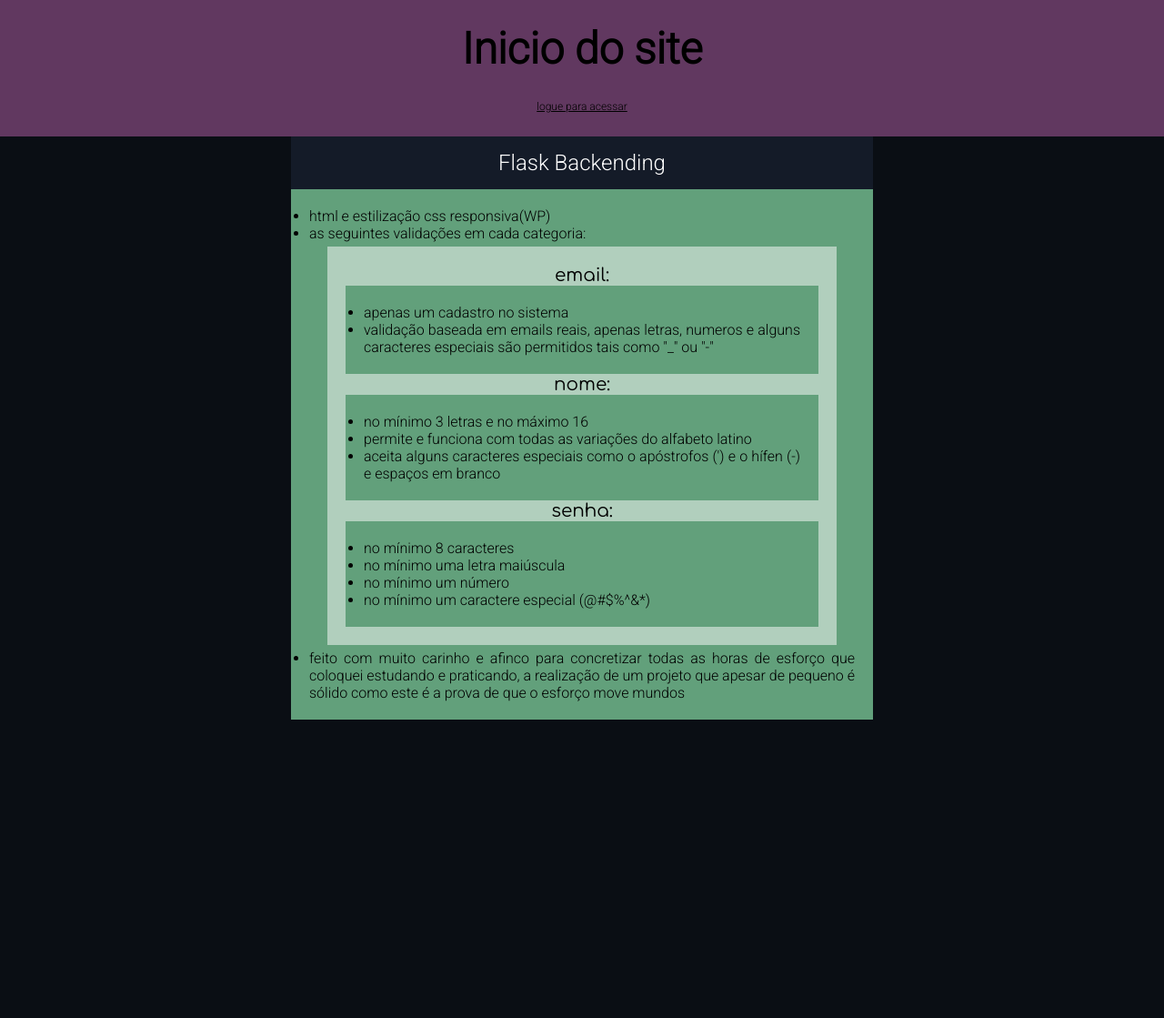
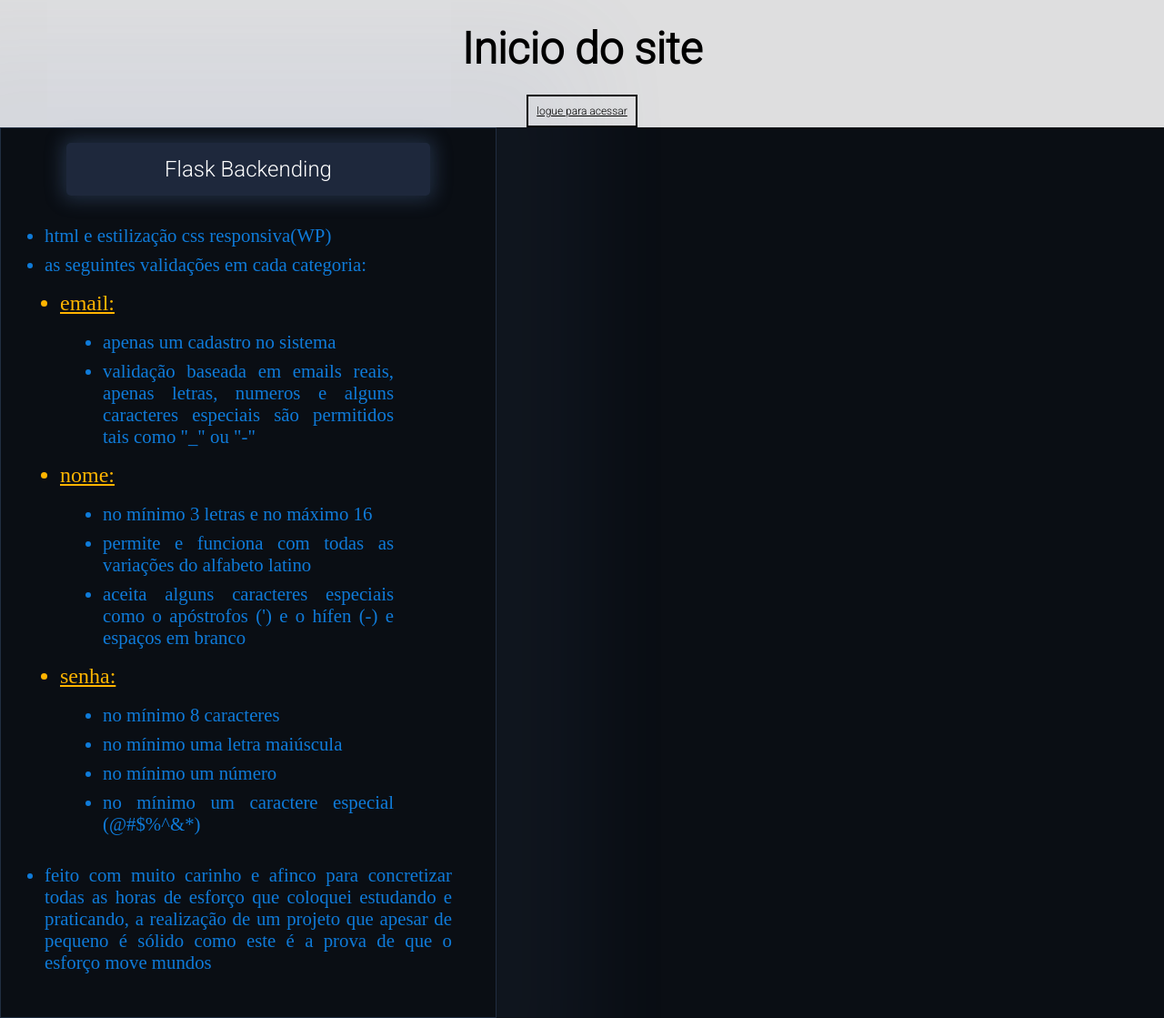
Before and after one commit to FabricioNascimentop/SiteLogin, a Flask app: page / in a window 1280 px wide. Shown: the whole page at 91% size. Before the commit the page ends 791 px from the top, so only its background shows below. Run offline with Flask 3, Linux system fonts and the light colour scheme.

Commit message:
update style da página index
falta o svg do botão para logar

```diff
--- a/static/style.css
+++ b/static/style.css
@@ -1,10 +1,17 @@
 @import url('https://fonts.googleapis.com/css2?family=Comfortaa&family=Roboto:wght@300&display=swap');
+:root {
+    --fundo-vs: rgb(10,14,20);
+    --azul-claro: rgb(100,140,200);
+    --cor-letra-padrao: rgb(15, 123, 217);
+    --cor-letra-amarelo:rgb(255,180,0);
+    font-size: 1.3em;
+  }
 *{
     margin:0px;
     padding:0px;
 }
 body{
-    background-color: rgb(10,14,20);
+    background-color: var(--fundo-vs);
 }
 h1#inicio_h1{
     font-size: 48px;
@@ -15,18 +22,25 @@
 h2#inicio_h2{
     font-size:24px;
     font-weight: 400;
-    background-color: rgba(30, 40, 60, 0.5);
-    width: 610px;
-    padding: 15px;
+    background-color: rgb(30, 40, 60);
+    width: 400px;
     color: white;
     text-align: center;
     font-family: 'Roboto', sans-serif;
     margin: auto;
+    padding: 15px 0px;
+    border-radius: 5px;
+    box-shadow: 0px 0px 20px 5px rgb(100, 140, 200,0.25);
 }
 a#inicio_a{
     color: black;
     font-size: 12px;
     font-family: 'Roboto', sans-serif;
+    border: 2px solid black;
+    padding: 9px;
+    animation-name: borda;
+    animation-duration: 0.01s;
+    animation-iteration-count: infinite;
 }
 a#inicio_a:hover{
     font-size: 24px;
@@ -35,29 +49,34 @@
     text-align: center;
     padding-bottom: 25px;
 }
-
+div#quadro_ul{
+    border: 1px solid rgba(100, 140, 200,0.25);
+    box-shadow: 0px 0px 100px 100px rgb(100, 140, 200,0.065);
+    width: 40%;
+    padding: 16px;
+}
+div#quadro_inicio{
+    background-color: rgba(245, 245, 245, 0.9);
+    height: 140px;
+}
 ul{
     list-style-type: disc;
+    margin: 32px;
+}
+li{
+    color: var(--cor-letra-padrao);
     text-align: justify;
-    background-color: #62a07b;
-    padding: 20px;
-    margin: auto;
-    font-family: 'Roboto', sans-serif;
-}
-ul#dentro{
-    list-style-type:circle ;
-    margin: 5px 20px 5px 20px;
-    background-color: rgb(255, 255, 255,0.5);
+    margin-bottom: 8px;
 }
 li.listrinha{
-    font-family: 'Comfortaa', cursive;
-    text-align: center;
-    font-size:20px;
-    list-style-type: none;
+    color: var(--cor-letra-amarelo);
+    margin: -15px;
+    font-size: 24px;
+    text-decoration:underline;
 }
-ul#ul_inicio{
-    width: 600px;
+li#final{
+    color: rgb(134,217,63)
 }
-div#quadro_inicio{
-    background-color: #613860;
+svg#svg_inicio{
+
 }
```
